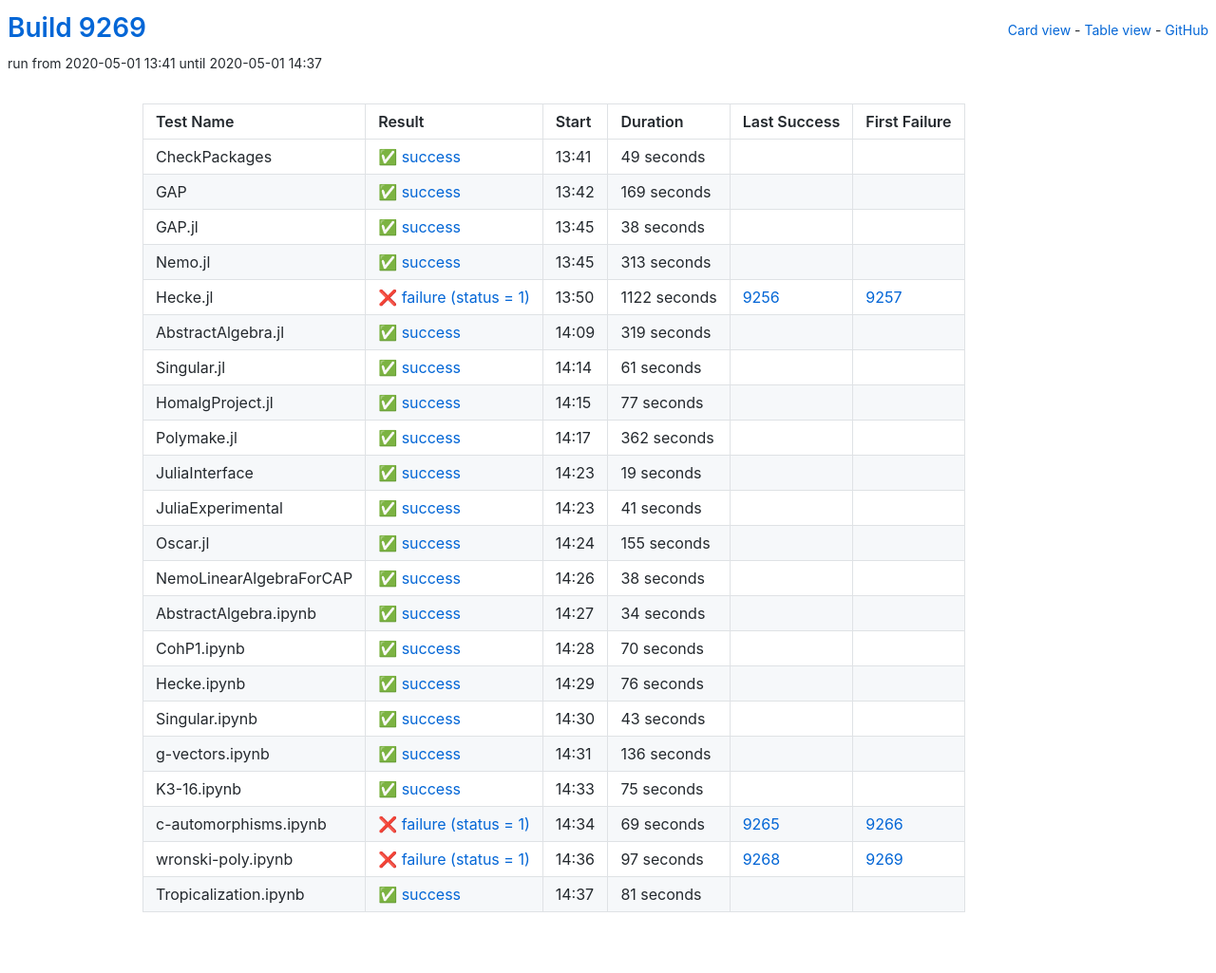
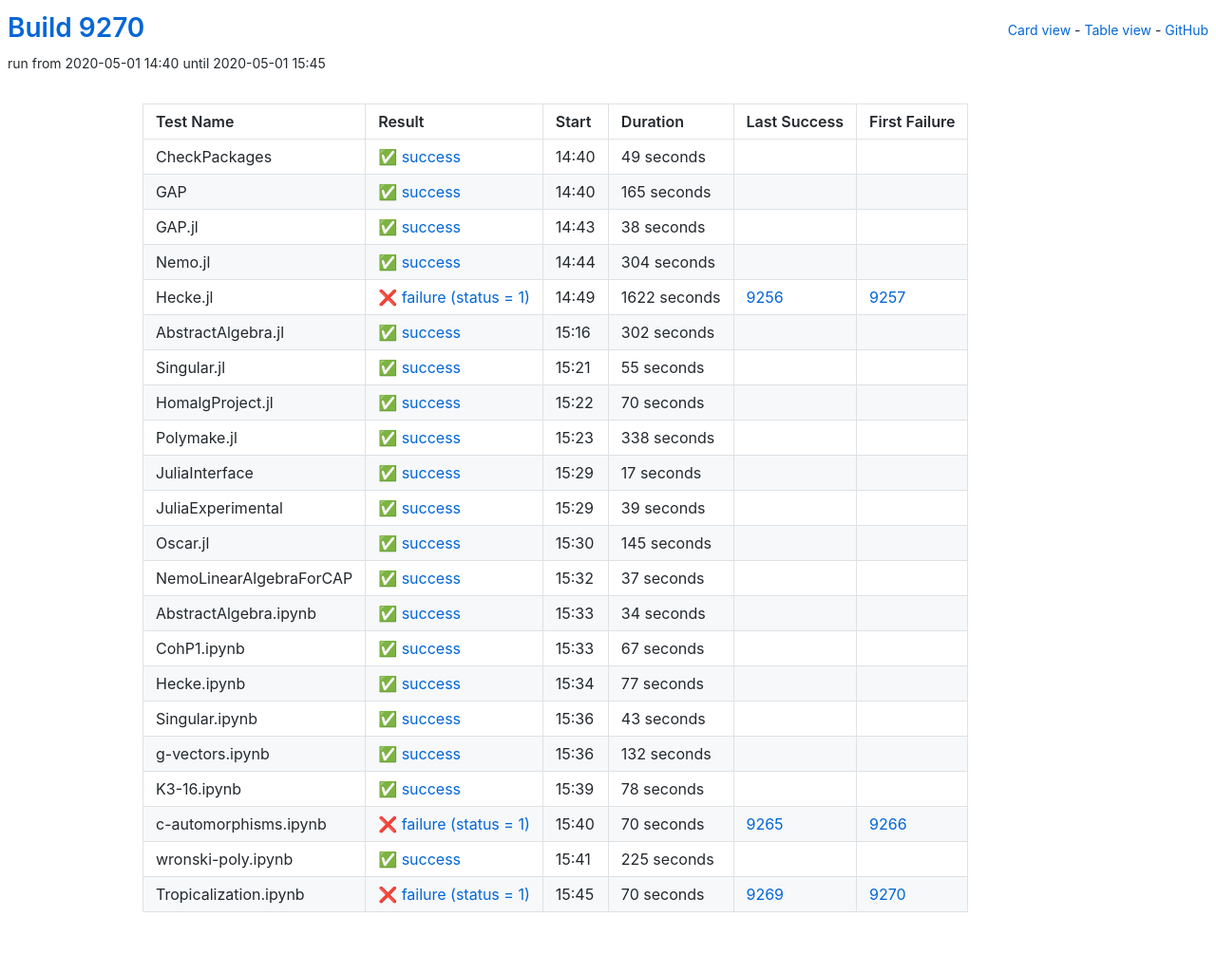
Before and after one commit to oscar-system/oscar-ci-status, a Jekyll site: the page built from table.html, in a window 1280 px wide. Shown: the whole page at 95% size. Built offline with Jekyll 4.4.1, drawn with Linux system fonts in a browser that asks for light colours.

Commit message:
Build 9270

```diff
--- a/_data/ci.yml
+++ b/_data/ci.yml
@@ -1,5 +1,5 @@
-build: 9269
-build_url: https://oscarci.mathematik.uni-kl.de/job/oscar/9269/
+build: 9270
+build_url: https://oscarci.mathematik.uni-kl.de/job/oscar/9270/
 job: oscar
 tests:
 - duration: 49
@@ -8,20 +8,20 @@ tests:
   first_failure_url: null
   last_success: false
   last_success_url: null
-  log: https://oscarci.mathematik.uni-kl.de/job/oscar/9269/artifact/logs/build-9269/CheckPackages.log
+  log: https://oscarci.mathematik.uni-kl.de/job/oscar/9270/artifact/logs/build-9270/CheckPackages.log
   name: CheckPackages
-  start: 2020-05-01 13:41
+  start: 2020-05-01 14:40
   status: success
   success: true
-- duration: 169
+- duration: 165
   exitcode: 0
   first_failure: false
   first_failure_url: null
   last_success: false
   last_success_url: null
-  log: https://oscarci.mathematik.uni-kl.de/job/oscar/9269/artifact/logs/build-9269/GAP.log
+  log: https://oscarci.mathematik.uni-kl.de/job/oscar/9270/artifact/logs/build-9270/GAP.log
   name: GAP
-  start: 2020-05-01 13:42
+  start: 2020-05-01 14:40
   status: success
   success: true
 - duration: 38
@@ -30,53 +30,141 @@ tests:
   first_failure_url: null
   last_success: false
   last_success_url: null
-  log: https://oscarci.mathematik.uni-kl.de/job/oscar/9269/artifact/logs/build-9269/GAP.jl.log
+  log: https://oscarci.mathematik.uni-kl.de/job/oscar/9270/artifact/logs/build-9270/GAP.jl.log
   name: GAP.jl
-  start: 2020-05-01 13:45
+  start: 2020-05-01 14:43
   status: success
   success: true
-- duration: 313
+- duration: 304
   exitcode: 0
   first_failure: false
   first_failure_url: null
   last_success: false
   last_success_url: null
-  log: https://oscarci.mathematik.uni-kl.de/job/oscar/9269/artifact/logs/build-9269/Nemo.jl.log
+  log: https://oscarci.mathematik.uni-kl.de/job/oscar/9270/artifact/logs/build-9270/Nemo.jl.log
   name: Nemo.jl
-  start: 2020-05-01 13:45
+  start: 2020-05-01 14:44
   status: success
   success: true
-- duration: 1122
+- duration: 1622
   exitcode: 1
   first_failure: 9257
   first_failure_url: https://oscarci.mathematik.uni-kl.de/job/oscar/9257/
   last_success: 9256
   last_success_url: https://oscarci.mathematik.uni-kl.de/job/oscar/9256/
-  log: https://oscarci.mathematik.uni-kl.de/job/oscar/9269/artifact/logs/build-9269/Hecke.jl.log
+  log: https://oscarci.mathematik.uni-kl.de/job/oscar/9270/artifact/logs/build-9270/Hecke.jl.log
   name: Hecke.jl
-  start: 2020-05-01 13:50
+  start: 2020-05-01 14:49
   status: failure
   success: false
-- duration: 319
+- duration: 302
   exitcode: 0
   first_failure: false
   first_failure_url: null
   last_success: false
   last_success_url: null
-  log: https://oscarci.mathematik.uni-kl.de/job/oscar/9269/artifact/logs/build-9269/AbstractAlgebra.jl.log
+  log: https://oscarci.mathematik.uni-kl.de/job/oscar/9270/artifact/logs/build-9270/AbstractAlgebra.jl.log
   name: AbstractAlgebra.jl
-  start: 2020-05-01 14:09
+  start: 2020-05-01 15:16
   status: success
   success: true
-- duration: 61
+- duration: 55
   exitcode: 0
   first_failure: false
   first_failure_url: null
   last_success: false
   last_success_url: null
-  log: https://oscarci.mathematik.uni-kl.de/job/oscar/9269/artifact/logs/build-9269/Singular.jl.log
+  log: https://oscarci.mathematik.uni-kl.de/job/oscar/9270/artifact/logs/build-9270/Singular.jl.log
   name: Singular.jl
-  start: 2020-05-01 14:14
+  start: 2020-05-01 15:21
+  status: success
+  success: true
+- duration: 70
+  exitcode: 0
+  first_failure: false
+  first_failure_url: null
+  last_success: false
+  last_success_url: null
+  log: https://oscarci.mathematik.uni-kl.de/job/oscar/9270/artifact/logs/build-9270/HomalgProject.jl.log
+  name: HomalgProject.jl
+  start: 2020-05-01 15:22
+  status: success
+  success: true
+- duration: 338
+  exitcode: 0
+  first_failure: false
+  first_failure_url: null
+  last_success: false
+  last_success_url: null
+  log: https://oscarci.mathematik.uni-kl.de/job/oscar/9270/artifact/logs/build-9270/Polymake.jl.log
+  name: Polymake.jl
+  start: 2020-05-01 15:23
+  status: success
+  success: true
+- duration: 17
+  exitcode: 0
+  first_failure: false
+  first_failure_url: null
+  last_success: false
+  last_success_url: null
+  log: https://oscarci.mathematik.uni-kl.de/job/oscar/9270/artifact/logs/build-9270/JuliaInterface.log
+  name: JuliaInterface
+  start: 2020-05-01 15:29
+  status: success
+  success: true
+- duration: 39
+  exitcode: 0
+  first_failure: false
+  first_failure_url: null
+  last_success: false
+  last_success_url: null
+  log: https://oscarci.mathematik.uni-kl.de/job/oscar/9270/artifact/logs/build-9270/JuliaExperimental.log
+  name: JuliaExperimental
+  start: 2020-05-01 15:29
+  status: success
+  success: true
+- duration: 145
+  exitcode: 0
+  first_failure: false
+  first_failure_url: null
+  last_success: false
+  last_success_url: null
+  log: https://oscarci.mathematik.uni-kl.de/job/oscar/9270/artifact/logs/build-9270/Oscar.jl.log
+  name: Oscar.jl
+  start: 2020-05-01 15:30
+  status: success
+  success: true
+- duration: 37
+  exitcode: 0
+  first_failure: false
+  first_failure_url: null
+  last_success: false
+  last_success_url: null
+  log: https://oscarci.mathematik.uni-kl.de/job/oscar/9270/artifact/logs/build-9270/NemoLinearAlgebraForCAP.log
+  name: NemoLinearAlgebraForCAP
+  start: 2020-05-01 15:32
+  status: success
+  success: true
+- duration: 34
+  exitcode: 0
+  first_failure: false
+  first_failure_url: null
+  last_success: false
+  last_success_url: null
+  log: https://oscarci.mathematik.uni-kl.de/job/oscar/9270/artifact/logs/build-9270/AbstractAlgebra.ipynb.log
+  name: AbstractAlgebra.ipynb
+  start: 2020-05-01 15:33
+  status: success
+  success: true
+- duration: 67
+  exitcode: 0
+  first_failure: false
+  first_failure_url: null
+  last_success: false
+  last_success_url: null
+  log: https://oscarci.mathematik.uni-kl.de/job/oscar/9270/artifact/logs/build-9270/CohP1.ipynb.log
+  name: CohP1.ipynb
+  start: 2020-05-01 15:33
   status: success
   success: true
 - duration: 77
@@ -85,97 +173,9 @@ tests:
   first_failure_url: null
   last_success: false
   last_success_url: null
-  log: https://oscarci.mathematik.uni-kl.de/job/oscar/9269/artifact/logs/build-9269/HomalgProject.jl.log
-  name: HomalgProject.jl
-  start: 2020-05-01 14:15
-  status: success
-  success: true
-- duration: 362
-  exitcode: 0
-  first_failure: false
-  first_failure_url: null
-  last_success: false
-  last_success_url: null
-  log: https://oscarci.mathematik.uni-kl.de/job/oscar/9269/artifact/logs/build-9269/Polymake.jl.log
-  name: Polymake.jl
-  start: 2020-05-01 14:17
-  status: success
-  success: true
-- duration: 19
-  exitcode: 0
-  first_failure: false
-  first_failure_url: null
-  last_success: false
-  last_success_url: null
-  log: https://oscarci.mathematik.uni-kl.de/job/oscar/9269/artifact/logs/build-9269/JuliaInterface.log
-  name: JuliaInterface
-  start: 2020-05-01 14:23
-  status: success
-  success: true
-- duration: 41
-  exitcode: 0
-  first_failure: false
-  first_failure_url: null
-  last_success: false
-  last_success_url: null
-  log: https://oscarci.mathematik.uni-kl.de/job/oscar/9269/artifact/logs/build-9269/JuliaExperimental.log
-  name: JuliaExperimental
-  start: 2020-05-01 14:23
-  status: success
-  success: true
-- duration: 155
-  exitcode: 0
-  first_failure: false
-  first_failure_url: null
-  last_success: false
-  last_success_url: null
-  log: https://oscarci.mathematik.uni-kl.de/job/oscar/9269/artifact/logs/build-9269/Oscar.jl.log
-  name: Oscar.jl
-  start: 2020-05-01 14:24
-  status: success
-  success: true
-- duration: 38
-  exitcode: 0
-  first_failure: false
-  first_failure_url: null
-  last_success: false
-  last_success_url: null
-  log: https://oscarci.mathematik.uni-kl.de/job/oscar/9269/artifact/logs/build-9269/NemoLinearAlgebraForCAP.log
-  name: NemoLinearAlgebraForCAP
-  start: 2020-05-01 14:26
-  status: success
-  success: true
-- duration: 34
-  exitcode: 0
-  first_failure: false
-  first_failure_url: null
-  last_success: false
-  last_success_url: null
-  log: https://oscarci.mathematik.uni-kl.de/job/oscar/9269/artifact/logs/build-9269/AbstractAlgebra.ipynb.log
-  name: AbstractAlgebra.ipynb
-  start: 2020-05-01 14:27
-  status: success
-  success: true
-- duration: 70
-  exitcode: 0
-  first_failure: false
-  first_failure_url: null
-  last_success: false
-  last_success_url: null
-  log: https://oscarci.mathematik.uni-kl.de/job/oscar/9269/artifact/logs/build-9269/CohP1.ipynb.log
-  name: CohP1.ipynb
-  start: 2020-05-01 14:28
-  status: success
-  success: true
-- duration: 76
-  exitcode: 0
-  first_failure: false
-  first_failure_url: null
-  last_success: false
-  last_success_url: null
-  log: https://oscarci.mathematik.uni-kl.de/job/oscar/9269/artifact/logs/build-9269/Hecke.ipynb.log
+  log: https://oscarci.mathematik.uni-kl.de/job/oscar/9270/artifact/logs/build-9270/Hecke.ipynb.log
   name: Hecke.ipynb
-  start: 2020-05-01 14:29
+  start: 2020-05-01 15:34
   status: success
   success: true
 - duration: 43
@@ -184,63 +184,63 @@ tests:
   first_failure_url: null
   last_success: false
   last_success_url: null
-  log: https://oscarci.mathematik.uni-kl.de/job/oscar/9269/artifact/logs/build-9269/Singular.ipynb.log
+  log: https://oscarci.mathematik.uni-kl.de/job/oscar/9270/artifact/logs/build-9270/Singular.ipynb.log
   name: Singular.ipynb
-  start: 2020-05-01 14:30
+  start: 2020-05-01 15:36
   status: success
   success: true
-- duration: 136
+- duration: 132
   exitcode: 0
   first_failure: false
   first_failure_url: null
   last_success: false
   last_success_url: null
-  log: https://oscarci.mathematik.uni-kl.de/job/oscar/9269/artifact/logs/build-9269/g-vectors.ipynb.log
+  log: https://oscarci.mathematik.uni-kl.de/job/oscar/9270/artifact/logs/build-9270/g-vectors.ipynb.log
   name: g-vectors.ipynb
-  start: 2020-05-01 14:31
+  start: 2020-05-01 15:36
   status: success
   success: true
-- duration: 75
+- duration: 78
   exitcode: 0
   first_failure: false
   first_failure_url: null
   last_success: false
   last_success_url: null
-  log: https://oscarci.mathematik.uni-kl.de/job/oscar/9269/artifact/logs/build-9269/K3-16.ipynb.log
+  log: https://oscarci.mathematik.uni-kl.de/job/oscar/9270/artifact/logs/build-9270/K3-16.ipynb.log
   name: K3-16.ipynb
-  start: 2020-05-01 14:33
+  start: 2020-05-01 15:39
   status: success
   success: true
-- duration: 69
+- duration: 70
   exitcode: 1
   first_failure: 9266
   first_failure_url: https://oscarci.mathematik.uni-kl.de/job/oscar/9266/
   last_success: 9265
   last_success_url: https://oscarci.mathematik.uni-kl.de/job/oscar/9265/
-  log: https://oscarci.mathematik.uni-kl.de/job/oscar/9269/artifact/logs/build-9269/c-automorphisms.ipynb.log
+  log: https://oscarci.mathematik.uni-kl.de/job/oscar/9270/artifact/logs/build-9270/c-automorphisms.ipynb.log
   name: c-automorphisms.ipynb
-  start: 2020-05-01 14:34
+  start: 2020-05-01 15:40
   status: failure
   success: false
-- duration: 97
-  exitcode: 1
-  first_failure: 9269
-  first_failure_url: https://oscarci.mathematik.uni-kl.de/job/oscar/9269/
-  last_success: 9268
-  last_success_url: https://oscarci.mathematik.uni-kl.de/job/oscar/9268/
-  log: https://oscarci.mathematik.uni-kl.de/job/oscar/9269/artifact/logs/build-9269/wronski-poly.ipynb.log
-  name: wronski-poly.ipynb
-  start: 2020-05-01 14:36
-  status: failure
-  success: false
-- duration: 81
+- duration: 225
   exitcode: 0
   first_failure: false
   first_failure_url: null
   last_success: false
   last_success_url: null
-  log: https://oscarci.mathematik.uni-kl.de/job/oscar/9269/artifact/logs/build-9269/Tropicalization.ipynb.log
-  name: Tropicalization.ipynb
-  start: 2020-05-01 14:37
+  log: https://oscarci.mathematik.uni-kl.de/job/oscar/9270/artifact/logs/build-9270/wronski-poly.ipynb.log
+  name: wronski-poly.ipynb
+  start: 2020-05-01 15:41
   status: success
   success: true
+- duration: 70
+  exitcode: 1
+  first_failure: 9270
+  first_failure_url: https://oscarci.mathematik.uni-kl.de/job/oscar/9270/
+  last_success: 9269
+  last_success_url: https://oscarci.mathematik.uni-kl.de/job/oscar/9269/
+  log: https://oscarci.mathematik.uni-kl.de/job/oscar/9270/artifact/logs/build-9270/Tropicalization.ipynb.log
+  name: Tropicalization.ipynb
+  start: 2020-05-01 15:45
+  status: failure
+  success: false
```
Also changed, not shown: README.md.
